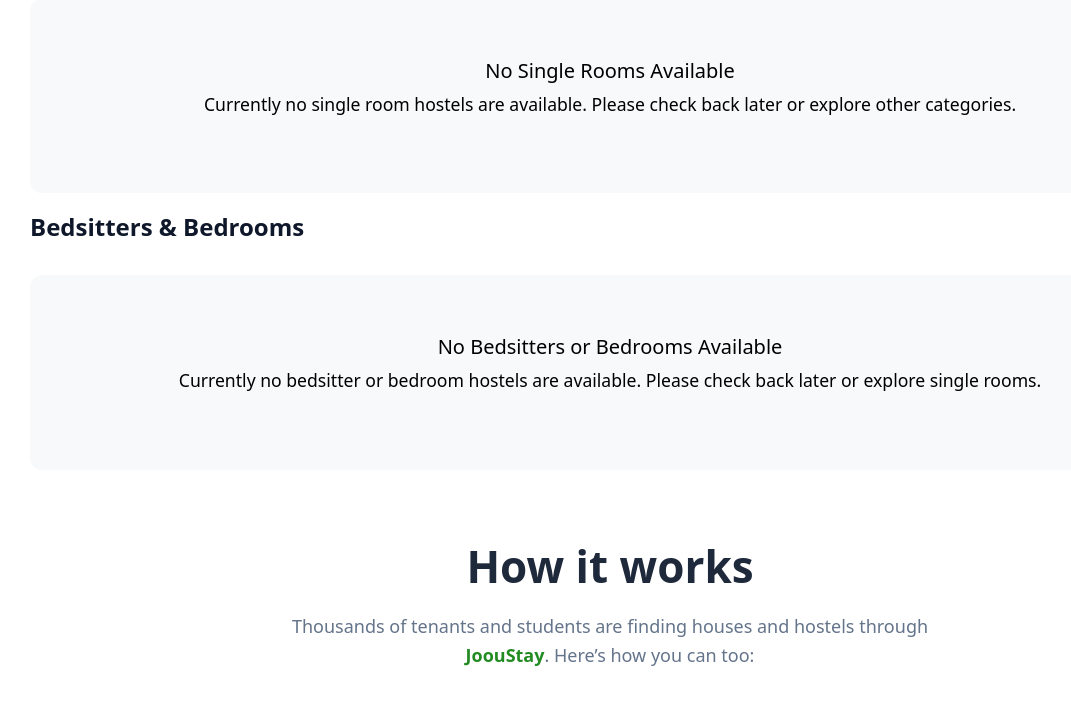
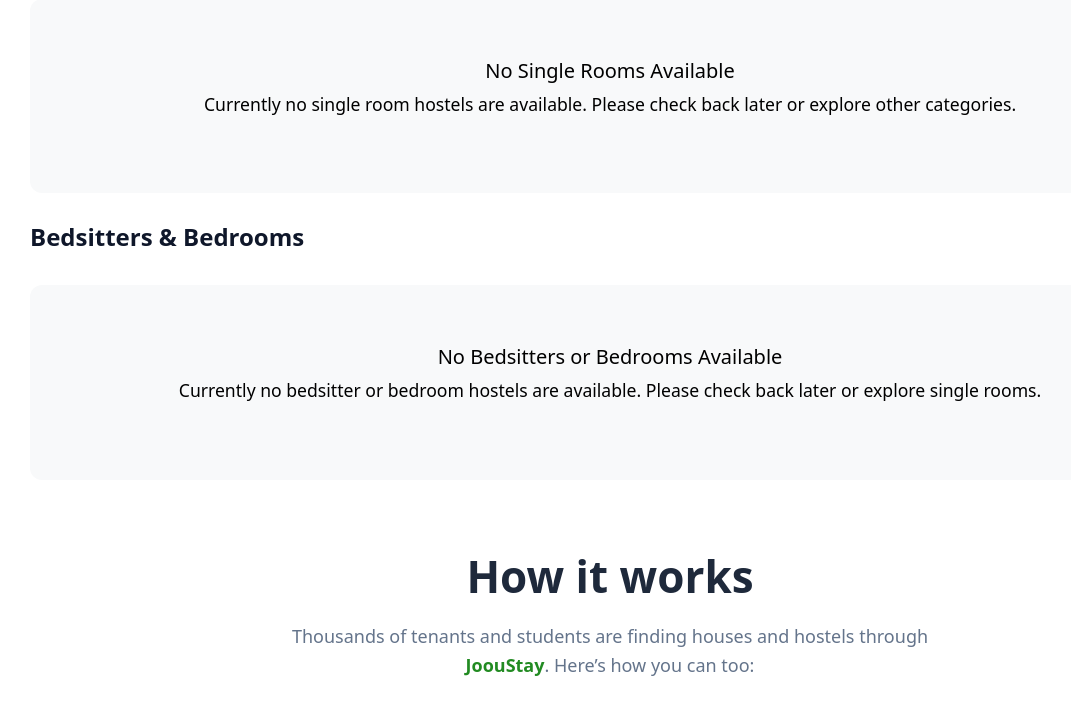
Before and after one commit to KenyanAudo03/house_hunting, a Django app: page / in a window 1280 px wide. Shown: the part 1599-2319 px from the top of the page, without its empty margins (30-1101 px from the left). Run offline with Django 4.2, Linux system fonts and the light colour scheme; data that the repository does not hold is empty; some libraries are stand-ins or nearby versions.

Commit message:
Increase margin for bedsitters & bedrooms category section for improved spacing

```diff
--- a/templates/core/home.html
+++ b/templates/core/home.html
@@ -99,7 +99,7 @@ Student Housing - JoouStay{% endblock %} {% block content %}
       {% include 'core/partials/single-hostels.html' %}
     </div>
 
-    <div class="category-section" style="margin-top: 20px;">
+    <div class="category-section" style="margin-top: 30px;">
       <div class="section-title">
         <h4 class="section-title-tag">
           Bedsitters & Bedrooms {% if has_more_bedsitter_bedroom %}
```
